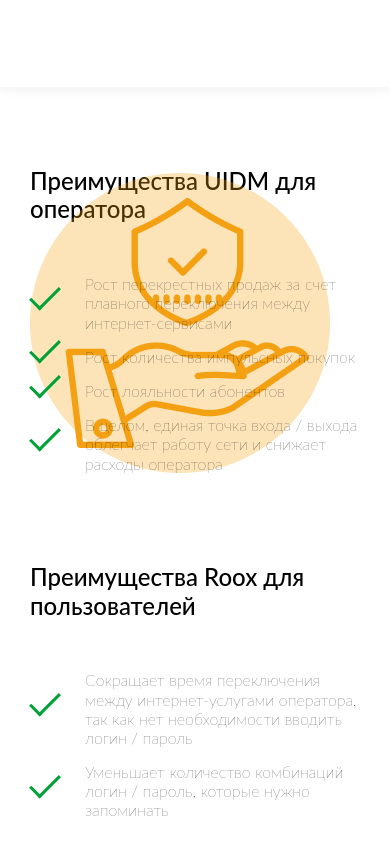
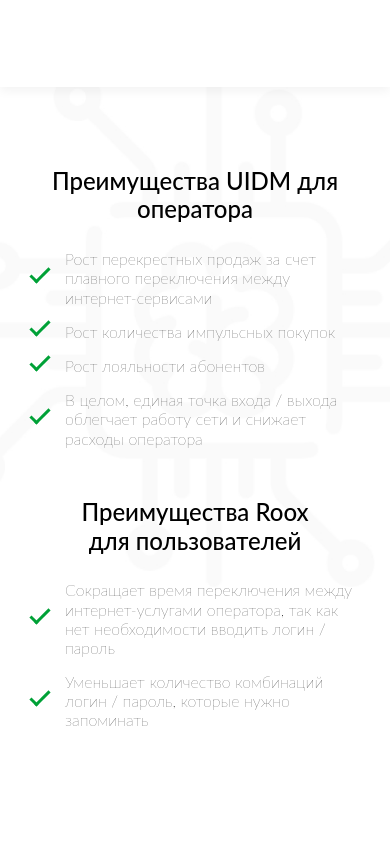
Before and after one commit to AlinaNiko/roox, a website: page src/index.html in a window 390 px wide. Shown: the part 2406-3261 px from the top of the page. After the commit the page ends 3226 px from the top, so only its background shows below. Drawn offline with nearby package versions, Linux system fonts and the light colour scheme; files that its build step writes are made by us from their sources; a web font is replaced by a local one.

Commit message:
Доработан блок преимущества

```diff
--- a/src/markup/advantages.html
+++ b/src/markup/advantages.html
@@ -11,7 +11,7 @@
       </ul>
     </div>
     <div class="advantages__wrapper advantages__wrapper--for-users">
-      <h3 class="advantages__subtitle">Преимущества Roox для пользователей</h3>
+      <h3 class="advantages__subtitle">Преимущества Roox для&nbsp;пользователей</h3>
       <ul class="advantages__list">
         <li class="advantages__item">Сокращает время переключения между интернет-услугами оператора, так как нет необходимости вводить логин / пароль</li>
         <li class="advantages__item">Уменьшает количество комбинаций логин / пароль, которые нужно запоминать</li>
--- a/src/styles/blocks/_advantages.scss
+++ b/src/styles/blocks/_advantages.scss
@@ -4,15 +4,59 @@
 
 .advantages {
   padding: 80px 0 90px;
+  background: $white url($imageDir + "background-advantages.jpg") no-repeat;
+  background-size: cover;
 }
 
 .advantages__container {
+  position: relative;
   flex-direction: column;
+  &::before,
+  &::after {
+    @include pseudo();
+    height: 300px;
+    z-index: 0;
+    @media (max-width: 617px) {
+      display: none;
+    }
+  }
+  &::before {
+    top: 70px;
+    left: 0;
+    width: 300px;
+    background: url($imageDir + "advantages-UIDM.png") no-repeat;
+    @media (max-width: 1020px) {
+      left: 50%;
+      margin-left: -150px;
+      opacity: .2;
+    }
+    @include breakpoint(md) {
+      top: -20px;
+    }
+  }
+  &::after {
+    bottom: 0;
+    right: 0;
+    width: 319px;
+    background: url($imageDir + "advantages-Roox.png") no-repeat;
+    @media (max-width: 1020px) {
+      bottom: -80px;
+      left: 50%;
+      margin-left: -150px;
+      opacity: .2;
+    }
+    @include breakpoint(md) {
+      bottom: -90px;
+    }
+  }
 }
 
 .advantages__subtitle {
   font-weight: 500;
   font-size: 36px;
+  @media (max-width: 1020px) {
+    text-align: center;
+  }
   @include breakpoint(md) {
     font-size: 30px;
   }
@@ -26,6 +70,7 @@
   font-weight: 200;
   font-size: 24px;
   @include breakpoint(md) {
+    margin-top: 25px;
     font-size: 20px;
   }
   @media (max-width: 400px) {
@@ -54,37 +99,36 @@
     border-bottom: 3px solid #00a137;
     transform: rotate(-45deg);
   }
+  @media (max-width: 400px) {
+    padding-left: 35px;
+    &::before {
+      margin-top: -10px;
+      width: 20px ;
+      height: 10px;
+    }
+  }
 }
 
-.advantages__wrapper {
-  position: relative;
-  &::before,
-  &::after {
-    @include pseudo();
-    height: 300px;
-  }
-}
 
 .advantages__wrapper--for-operators {
   max-width: 670px;
   margin-left: auto;
-  //padding-left: 500px;
-  &::before {
-    left: 0;
-    bottom: 0;
-    width: 300px;
-    background: url($imageDir + "advantages-UIDM.png") no-repeat;
-  }
 }
 
 .advantages__wrapper--for-users {
   max-width: 570px;
   margin-top: 90px;
   margin-right: auto;
-  //padding-right: 600px;
-  &::after {
-    right: 0;
-    bottom: 0;
-    width: 390px;
+  @media (max-width: 617px) {
+    margin-top: 50px;
   }
 }
+
+.advantages__wrapper {
+  @media (max-width: 1020px) {
+    width: 100%;
+    max-width: 650px;
+    margin-right: auto;
+    margin-left: auto;
+  }
+}
```
Also changed, not shown: src/images/background-advantages.jpg (added).
